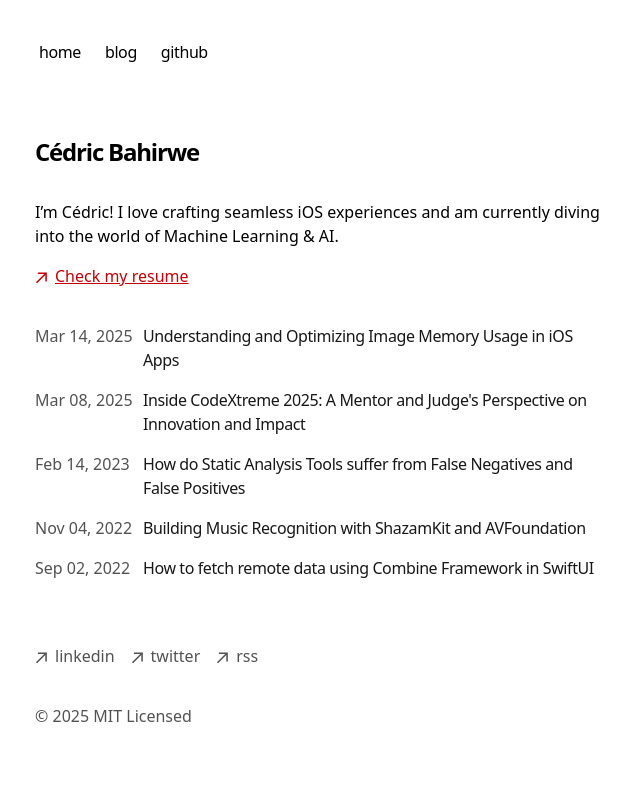
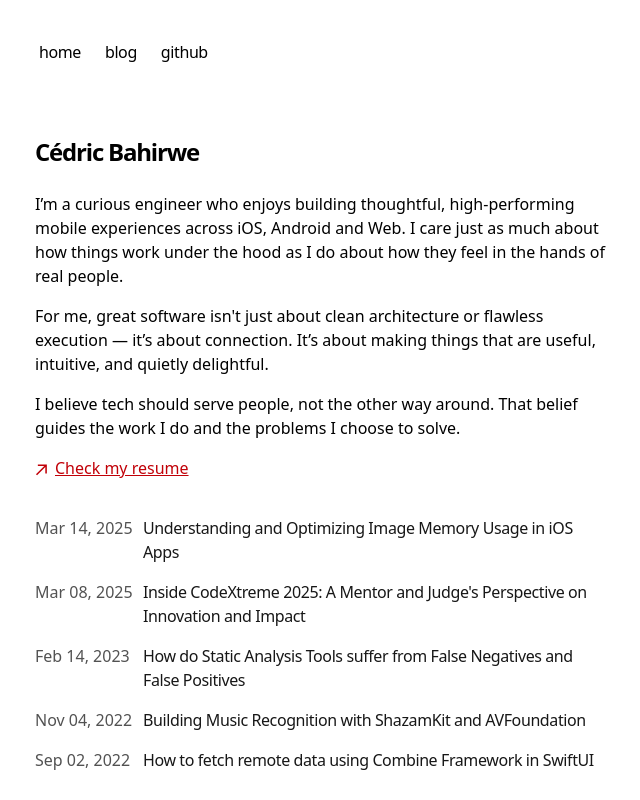
Before and after one commit to cedricbahirwe/cedricbahirwe.github.io, a Next.js app: page / in a window 1280 px wide. Shown: the top 800 px of the page, without its empty margins (317-957 px from the left). Built offline with nearby package versions, Linux system fonts and the light colour scheme.

Commit message:
Added more intro description

```diff
--- a/app/page.tsx
+++ b/app/page.tsx
@@ -20,13 +20,22 @@ function ArrowIcon() {
 export default function Page() {
   return (
     <section>
-      <h1 className="mb-8 text-2xl font-semibold tracking-tighter">
+      <h1 className="mb-6 text-2xl font-semibold tracking-tighter">
         Cédric Bahirwe
       </h1>
-      <p className="mb-4">
-        {`I’m Cédric! I love crafting seamless iOS experiences and am currently diving into the world of Machine Learning & AI.`}
+
+      <p className='mb-4'>
+        I’m a curious engineer who enjoys building thoughtful, high-performing mobile experiences across iOS, Android and Web.
+        I care just as much about how things work under the hood as I do about how they feel in the hands of real people.
+      </p>
+      <p className='mb-4'>
+        For me, great software isn't just about clean architecture or flawless execution — it’s about connection. It’s about making things that are useful, intuitive, and quietly delightful.
+        <br />
       </p>
 
+      <p className="mb-4">
+        I believe tech should serve people, not the other way around. That belief guides the work I do and the problems I choose to solve.
+      </p>
 
       <a
         className="flex items-center underline text-red-700 transition-all hover:text-neutral-800 dark:hover:text-neutral-100"
```
